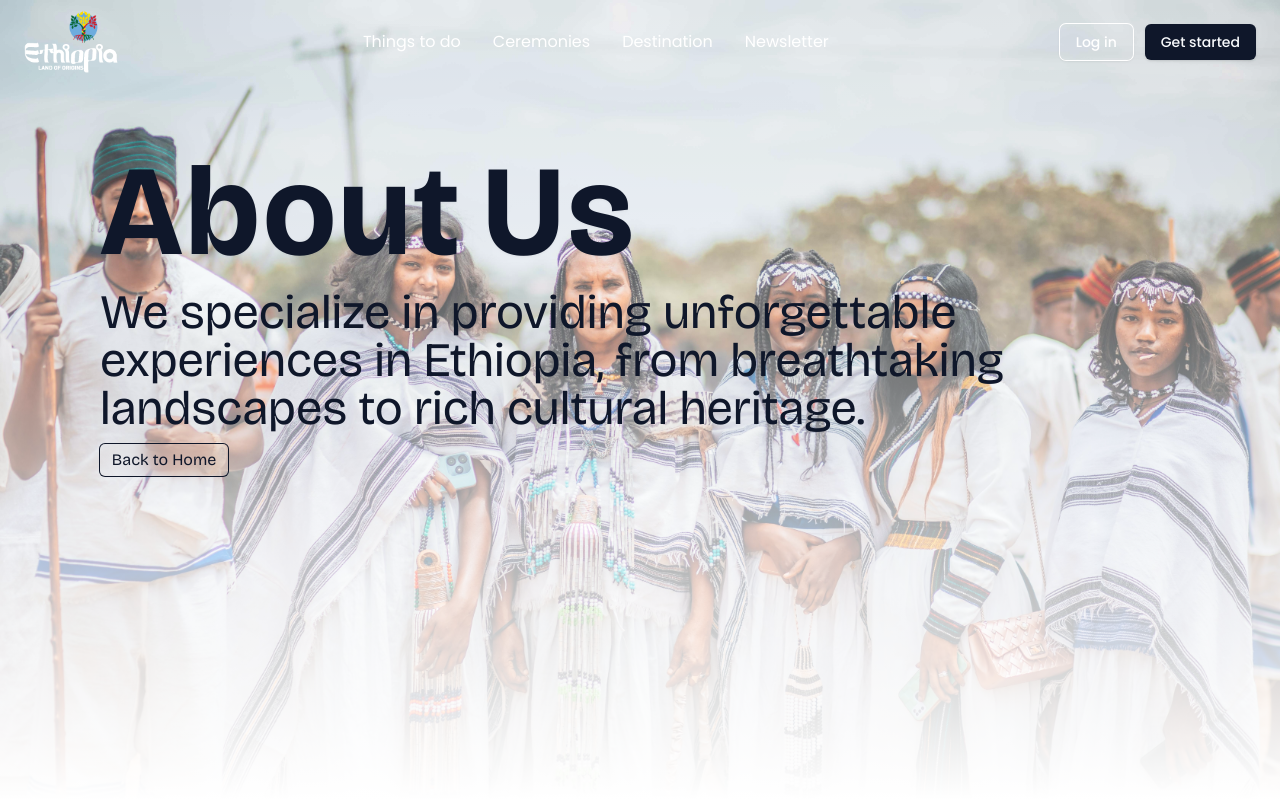
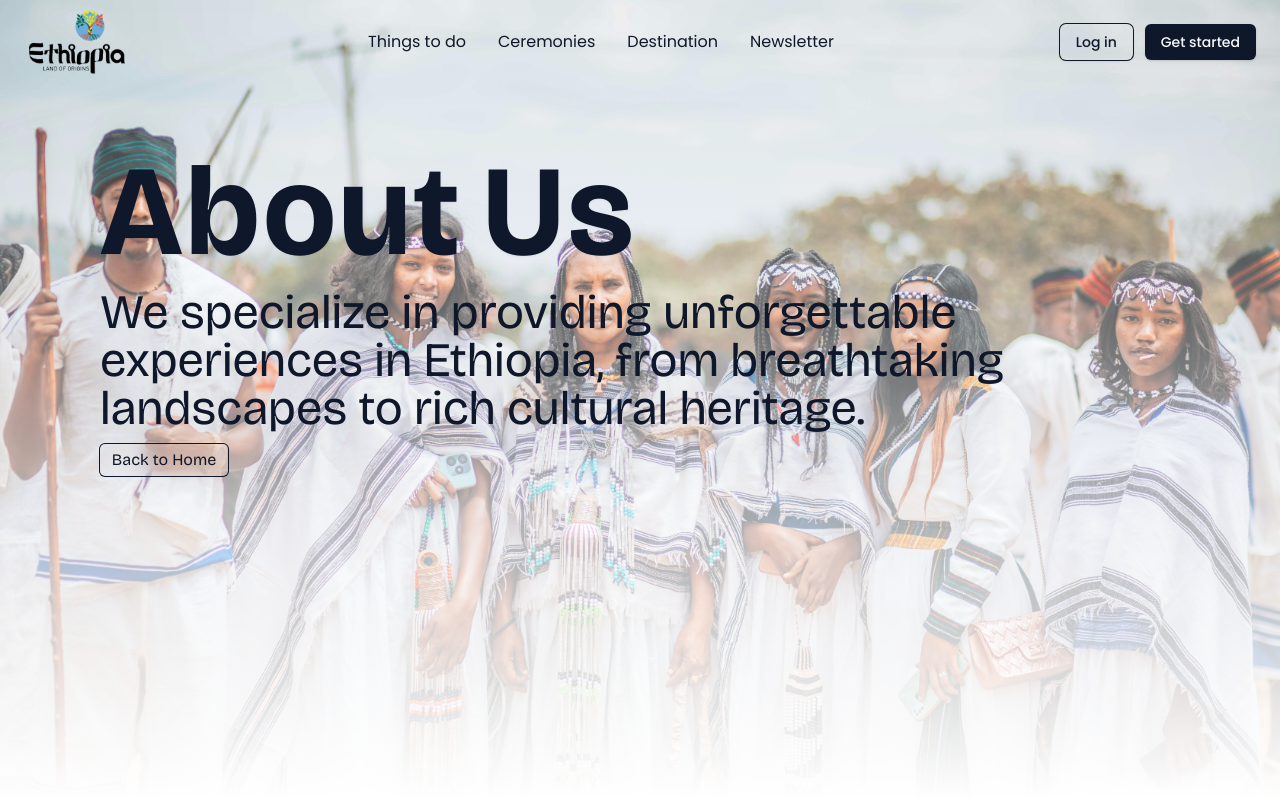
Before and after one commit to itskidus02/tourism, a React (Vite) app: page /about in a window 1280 px wide. Shown: the top 800 px of the page. Built offline with nearby package versions, Linux system fonts and the light colour scheme.

Commit message:
about headeer

```diff
--- /dev/null
+++ b/src/components/AboutHeader.jsx
@@ -0,0 +1,148 @@
+import React, { useState } from "react";
+import logo from "../assets/icons/eth-bg-black.png";
+import { Button } from "./ui/button";
+
+const AboutHeader = () => {
+  const [isSidebarOpen, setIsSidebarOpen] = useState(false);
+
+  const toggleSidebar = () => {
+    setIsSidebarOpen(!isSidebarOpen);
+  };
+  const handleSmoothScroll = (e) => {
+    e.preventDefault();
+    const targetId = e.target.getAttribute('href');
+    const targetElement = document.querySelector(targetId);
+    if (targetElement) {
+      targetElement.scrollIntoView({
+        behavior: 'smooth',
+        block: 'start', // or 'center' or 'end'
+        inline: 'nearest' // or 'start' or 'end'
+      });
+    }
+  };
+
+
+  return (
+    <header>
+      <nav className="bg-transparent  absolute top-0 left-0 w-full border-gray-200 px-4 lg:px-6 py-2.5 z-50">
+        <div className="flex flex-wrap justify-between items-center mx-auto max-w-screen-xl">
+          <a href="/" className="flex items-center">
+            <img src={logo} className="mr-3 h-6 md:h-10 lg:h-16 " alt="Logo" />
+          </a>
+          <div className="flex items-center gap-3 lg:order-2">
+            <Button
+              href="#"
+              className="bg-transparent ring-1 ring-slate-900 text-slate-900 hover:text-slate-900 hover:bg-white transition-all duration-300"
+            >
+              Log in
+            </Button>
+            <Button
+              href="#"
+              className="hover:bg-white hover:text-slate-900 transition-all duration-300"
+            >
+              Get started
+            </Button>
+            <button
+              onClick={toggleSidebar}
+              type="button"
+              className="inline-flex items-center p-2 ml-1 text-sm text-gray-500 rounded-lg lg:hidden hover:bg-gray-100 focus:outline-none focus:ring-2 focus:ring-gray-200 dark:text-gray-400 dark:hover:bg-gray-700 dark:focus:ring-gray-600"
+            >
+              <span className="sr-only">Open main menu</span>
+              <svg
+                className={`w-6 h-6 ${isSidebarOpen ? "hidden" : "block"}`}
+                fill="currentColor"
+                viewBox="0 0 20 20"
+                xmlns="http://www.w3.org/2000/svg"
+              >
+                <path
+                  fillRule="evenodd"
+                  d="M3 5a1 1 0 011-1h12a1 1 0 110 2H4a1 1 0 01-1-1zM3 10a1 1 0 011-1h12a1 1 0 110 2H4a1 1 0 01-1-1zM3 15a1 1 0 011-1h12a1 1 0 110 2H4a1 1 0 01-1-1z"
+                  clipRule="evenodd"
+                ></path>
+              </svg>
+              <svg
+                className={`w-6 h-6 ${isSidebarOpen ? "block" : "hidden"}`}
+                fill="currentColor"
+                viewBox="0 0 20 20"
+                xmlns="http://www.w3.org/2000/svg"
+              >
+                <path
+                  fillRule="evenodd"
+                  d="M4.293 4.293a1 1 0 011.414 0L10 8.586l4.293-4.293a1 1 0 111.414 1.414L11.414 10l4.293 4.293a1 1 0 01-1.414 1.414L10 11.414l-4.293 4.293a1 1 0 01-1.414-1.414L8.586 10 4.293 5.707a1 1 0 010-1.414z"
+                  clipRule="evenodd"
+                ></path>
+              </svg>
+            </button>
+          </div>
+          <div
+            className={`${
+              isSidebarOpen ? "translate-x-0" : "translate-x-full"
+            } fixed top-0 right-0 z-50 h-full w-64 bg-white shadow-lg lg:hidden transform transition-transform duration-300 ease-in-out`}
+          >
+            <div className="flex justify-between items-center p-4 border-b">
+              <span className="font-bold text-gray-700">Menu</span>
+              <Button
+                onClick={toggleSidebar}
+                className=""
+              >
+                Cancel
+              </Button>
+            </div>
+            <ul className="flex flex-col mt-4 p-4 space-y-4 font-medium">
+            <li>
+                <a href="#" className="">
+                  Things to do
+                </a>
+              </li>
+              <li>
+                <a href="#" className="">
+                  Ceremonies
+                </a>
+              </li>
+              <li>
+                <a href="#" className=" ">
+                  Destination
+                </a>
+              </li>
+              <li>
+                <a href="#" className="">
+                  Newsletter
+                </a>
+              </li>
+            </ul>
+          </div>
+          <div
+            className="hidden text-white lg:flex lg:w-auto lg:order-1"
+            id="mobile-menu-2"
+          >
+            <ul className="flex flex-row space-x-8 mt-0">
+
+              <li>
+                <a href="#todo" onClick={handleSmoothScroll} className="text-slate-900 hover:text-slate-300 transition-all duration-300">
+                  Things to do
+                </a>
+              </li>
+              <li>
+                <a href="#ceremony" onClick={handleSmoothScroll} className="text-slate-900 hover:text-slate-300 transition-all duration-300">
+                  Ceremonies
+                </a>
+              </li>
+              <li>
+                <a href="#destination" onClick={handleSmoothScroll} className="text-slate-900 hover:text-slate-300 transition-all duration-300">
+                  Destination
+                </a>
+              </li>
+              <li>
+                <a href="#newsletter" onClick={handleSmoothScroll} className="text-slate-900  hover:text-slate-300 transition-all duration-300">
+                  Newsletter
+                </a>
+              </li>
+            </ul>
+          </div>
+        </div>
+      </nav>
+    </header>
+  );
+};
+
+export default AboutHeader;
--- a/src/pages/About.jsx
+++ b/src/pages/About.jsx
@@ -1,8 +1,9 @@
 import FooterDiv from "@/components/FooterDiv";
-import Header from "@/components/Header";
+import Header from "@/components/AboutHeader";
 import { GradualSpacingabout } from "@/components/magicui/GradualSpacingabout";
 import React from "react";
 import { Link } from "react-router-dom";
+
 
 const About = () => {
   return (
```
